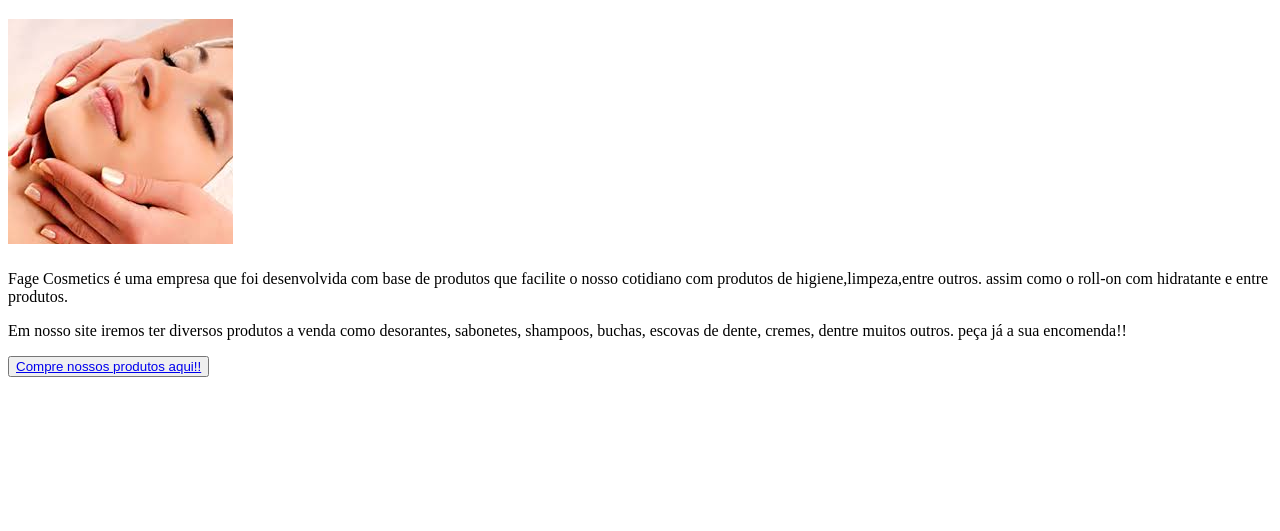
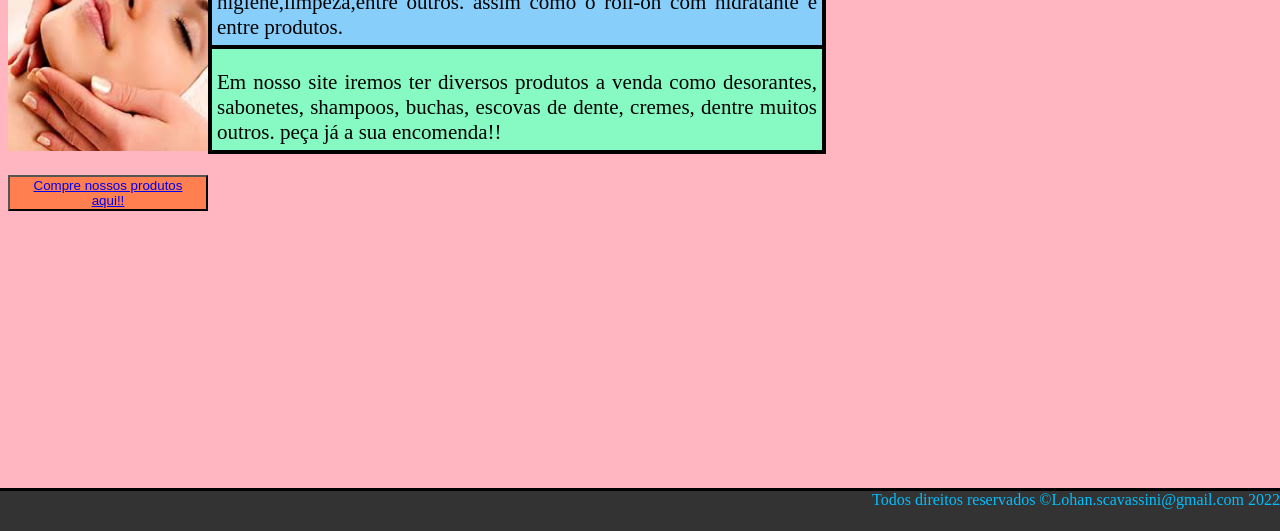
Before and after one commit to LohanCarlos/LohanCarlos, a plain HTML site: page index.html in a window 1280 px wide. Shown: the part 269-800 px from the top of the page. Drawn offline with Linux system fonts and the light colour scheme; files whose address does not match are found by name.

Commit message:
Update index.html

```diff
--- a/index.html
+++ b/index.html
@@ -4,7 +4,7 @@
         <title>Fage Cosmetics</title>
         <meta charset="UTF-8">
         <title Fage Cosmetics></title>
-        <link type="text/css" rel="stylesheet" href="background.css" media="all">
+        <link type="text/css" rel="stylesheet" href="styles.css" media="all">
     </head>
     <body class="bg">
         <header class="pezão">
```
